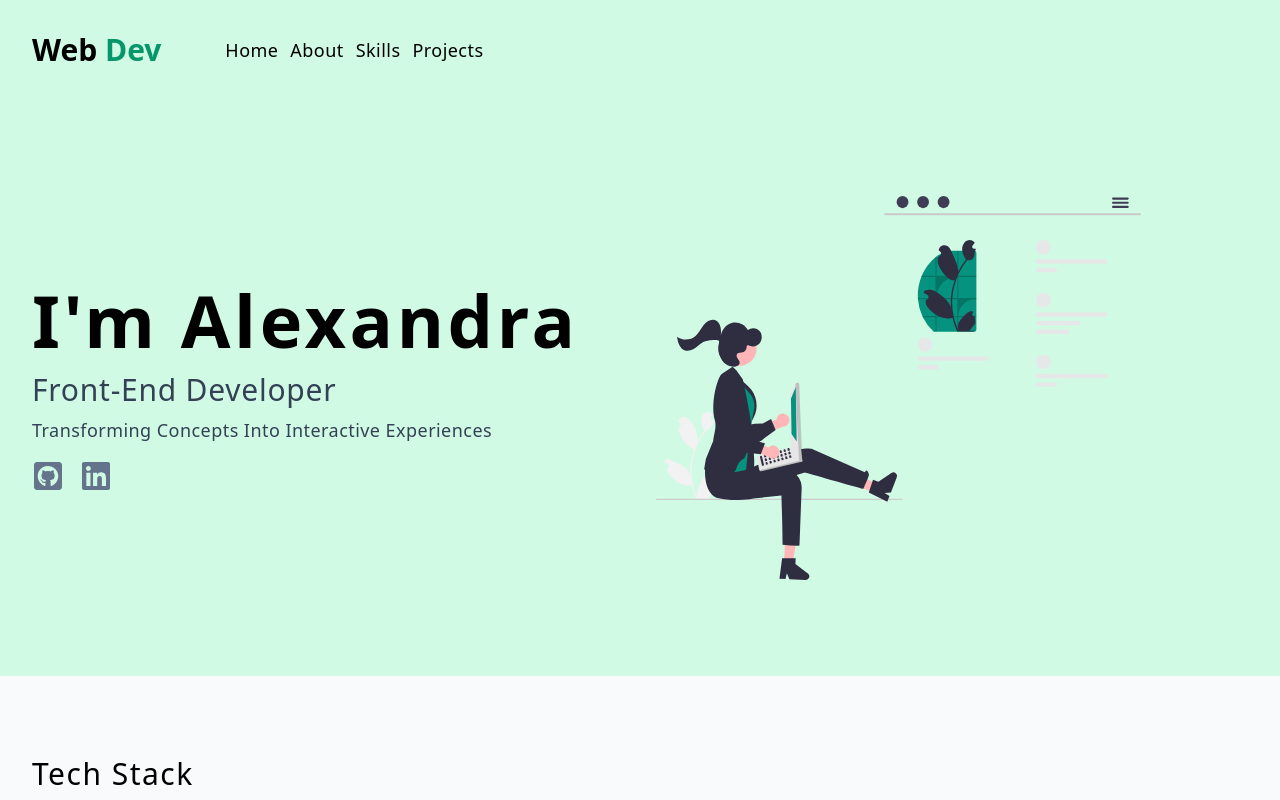
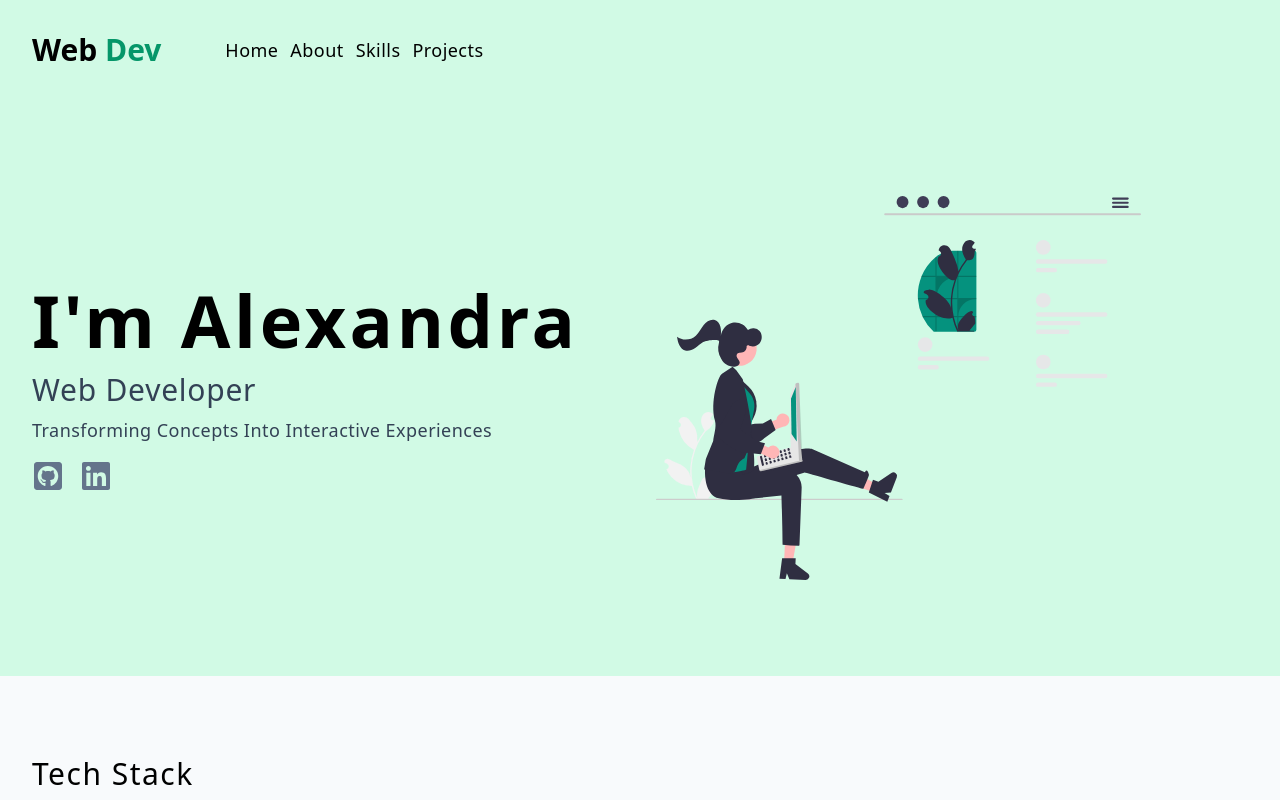
Before and after one commit to AlexandraTantos/My-Portofolio, a React (Vite) app: page / in a window 1280 px wide. Shown: the top 800 px of the page. Built offline with nearby package versions, Linux system fonts and the light colour scheme.

Commit message:
Update Portofolio

```diff
--- a/src/components/Hero.jsx
+++ b/src/components/Hero.jsx
@@ -9,7 +9,7 @@ const Hero = () => {
             I&apos;m Alexandra
           </h1>
           <p className="mt-4 text-3xl text-slate-700 capitalize tracking-wide">
-            Front-End Developer
+            Web Developer
           </p>
           <p className="mt-2 text-lg text-slate-700 capitalize tracking-wide">
             Transforming concepts into interactive experiences
```
